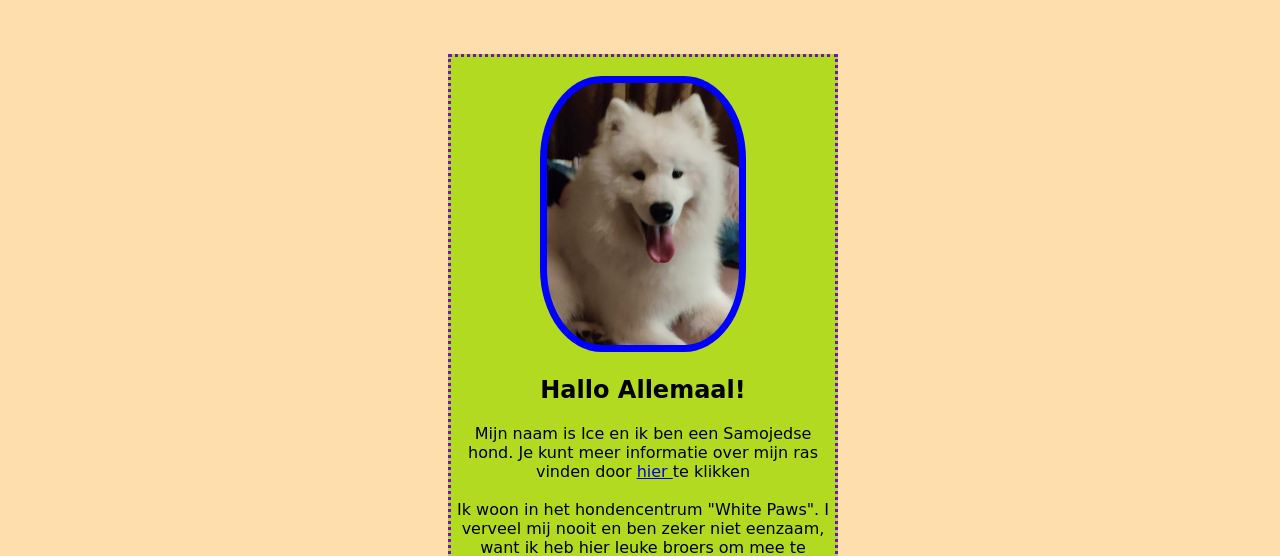
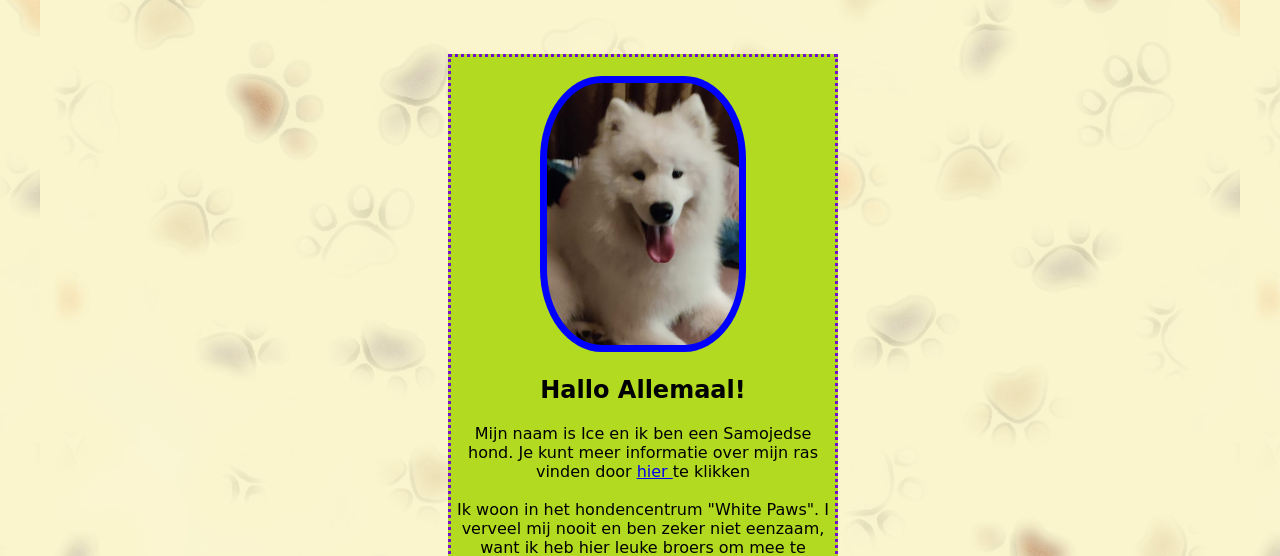
Before and after one commit to Vedimi/White, a plain HTML site: page index.html in a window 1280 px wide. Shown: the part 218-774 px from the top of the page. Drawn offline with Linux system fonts and the light colour scheme.

Commit message:
Update style.css

```diff
--- a/css/style.css
+++ b/css/style.css
@@ -1,6 +1,6 @@
 body {
     background-color: #FFDEAD;
-    background-image: url("img/bg2.jpg");
+    background-image: url("/img/bg2.jpg");
     background-repeat: repeat;
     background-position: 50%;
     margin: 0;
```
